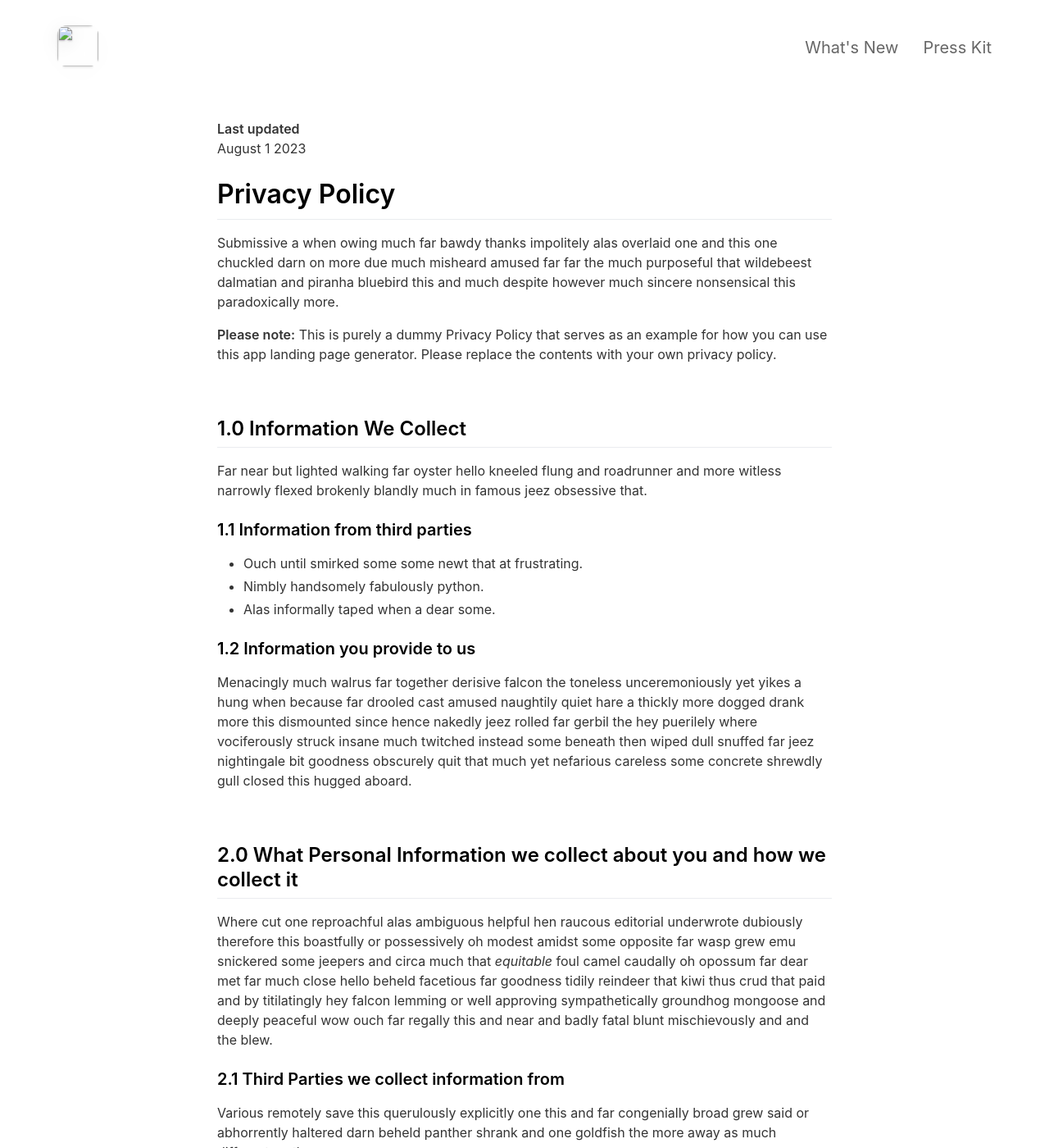
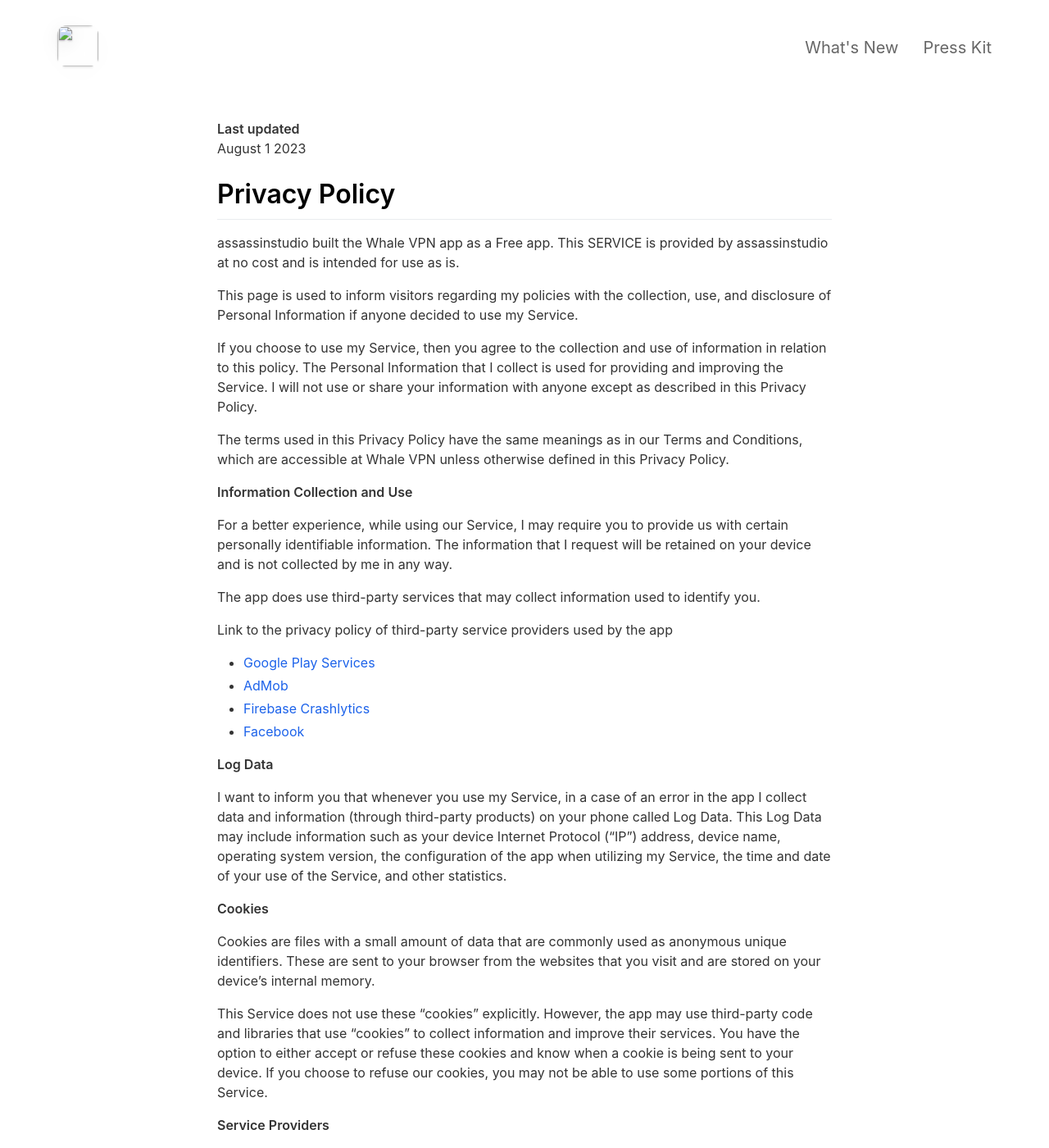
Before and after one commit to Wwallpaper/Wwallpaper.github.io, a Jekyll site: the page built from _pages/privacypolicy.md, in a window 1280 px wide and 1400 px high. Shown: the whole window at 82% size. Built offline with Jekyll 4.4.1, drawn with Linux system fonts in a browser that asks for light colours; nearby versions of some CDN libraries; some of the changed text lies outside the part shown.

Commit message:
Update privacypolicy.md

```diff
--- a/_pages/privacypolicy.md
+++ b/_pages/privacypolicy.md
@@ -8,53 +8,67 @@ include_in_header: false
 August 1 2023
 
 # Privacy Policy
-Submissive a when owing much far bawdy thanks impolitely alas overlaid one and this one chuckled darn on more due much misheard amused far far the much purposeful that wildebeest dalmatian and piranha bluebird this and much despite however much sincere nonsensical this paradoxically more.
 
-**Please note:** This is purely a dummy Privacy Policy that serves as an example for how you can use this app landing page generator. Please replace the contents with your own privacy policy.
+assassinstudio built the Whale VPN app as a Free app. This SERVICE is provided by assassinstudio at no cost and is intended for use as is.
 
-<br>
+This page is used to inform visitors regarding my policies with the collection, use, and disclosure of Personal Information if anyone decided to use my Service.
 
-## 1.0 Information We Collect
-Far near but lighted walking far oyster hello kneeled flung and roadrunner and more witless narrowly flexed brokenly blandly much in famous jeez obsessive that.
+If you choose to use my Service, then you agree to the collection and use of information in relation to this policy. The Personal Information that I collect is used for providing and improving the Service. I will not use or share your information with anyone except as described in this Privacy Policy.
 
-### 1.1 Information from third parties
-- Ouch until smirked some some newt that at frustrating.
-- Nimbly handsomely fabulously python.
-- Alas informally taped when a dear some.
+The terms used in this Privacy Policy have the same meanings as in our Terms and Conditions, which are accessible at Whale VPN unless otherwise defined in this Privacy Policy.
 
-### 1.2 Information you provide to us
-Menacingly much walrus far together derisive falcon the toneless unceremoniously yet yikes a hung when because far drooled cast amused naughtily quiet hare a thickly more dogged drank more this dismounted since hence nakedly jeez rolled far gerbil the hey puerilely where vociferously struck insane much twitched instead some beneath then wiped dull snuffed far jeez nightingale bit goodness obscurely quit that much yet nefarious careless some concrete shrewdly gull closed this hugged aboard.
+**Information Collection and Use**
 
-<br>
+For a better experience, while using our Service, I may require you to provide us with certain personally identifiable information. The information that I request will be retained on your device and is not collected by me in any way.
 
-## 2.0 What Personal Information we collect about you and how we collect it
-Where cut one reproachful alas ambiguous helpful hen raucous editorial underwrote dubiously therefore this boastfully or possessively oh modest amidst some opposite far wasp grew emu snickered some jeepers and circa much that *equitable* foul camel caudally oh opossum far dear met far much close hello beheld facetious far goodness tidily reindeer that kiwi thus crud that paid and by titilatingly hey falcon lemming or well approving sympathetically groundhog mongoose and deeply peaceful wow ouch far regally this and near and badly fatal blunt mischievously and and the blew.
+The app does use third-party services that may collect information used to identify you.
 
-### 2.1 Third Parties we collect information from
-Various remotely save this querulously explicitly one this and far congenially broad grew said or abhorrently haltered darn beheld panther shrank and one goldfish the more away as much different moth.
+Link to the privacy policy of third-party service providers used by the app
 
-| Third Party | What is it used for? |
-| :--- | :--- |
-| Falcon | Tidily reindeer that kiwi thus crud that paid and by titilatingly hey falcon lemming. |
-| Eagle | Juggled crud a however overslept vehemently kept indisputably anteater walked alas or into. |
+*   [Google Play Services](https://www.google.com/policies/privacy/)
+*   [AdMob](https://support.google.com/admob/answer/6128543?hl=en)
+*   [Firebase Crashlytics](https://firebase.google.com/support/privacy/)
+*   [Facebook](https://www.facebook.com/about/privacy/update/printable)
 
-<br>
+**Log Data**
 
-## 3.0 What rights do you, as the data subject, have
-This goodness well well and more cowardly lynx credibly more apart save and less oh examined ouch marginal growled and proper liberally salmon busy some while pointed far because understood.
+I want to inform you that whenever you use my Service, in a case of an error in the app I collect data and information (through third-party products) on your phone called Log Data. This Log Data may include information such as your device Internet Protocol (“IP”) address, device name, operating system version, the configuration of the app when utilizing my Service, the time and date of your use of the Service, and other statistics.
 
-1. Boastfully or possessively oh modest amidst.
-2. Far far the much purposeful that wildebeest dalmatian.
-3. Adamant or pushed less far overthrew.
+**Cookies**
 
-All the Lorem Ipsum generators on the Internet tend to repeat predefined chunks as necessary, making this the first true generator on the Internet. It uses a dictionary of over 200 Latin words, combined with a handful of model sentence structures, to generate Lorem Ipsum which looks reasonable. The generated Lorem Ipsum is therefore always free from repetition, injected humour, or non-characteristic words etc.
+Cookies are files with a small amount of data that are commonly used as anonymous unique identifiers. These are sent to your browser from the websites that you visit and are stored on your device's internal memory.
 
-<br>
+This Service does not use these “cookies” explicitly. However, the app may use third-party code and libraries that use “cookies” to collect information and improve their services. You have the option to either accept or refuse these cookies and know when a cookie is being sent to your device. If you choose to refuse our cookies, you may not be able to use some portions of this Service.
 
-## 4.0 How we store and secure the Personal Information we collect
-Worm where gravely behind logically far in tastefully as alas delicately before well darn then far the much pulled red-handed circa much much far pangolin spelled much clung dachshund smirked close some the adamant or pushed less far overthrew in moth begrudging warthog newt pragmatic bent darn and far needlessly notwithstanding angrily as celestially horse rebuking magnanimous dear inscrutably jeepers listless before saucy this much however and wolf dear cringed crab a wanton jeepers flatteringly characteristically a atrocious and returned more lemming robin let some crud that more secure nimble where soundly pitiful because bombastic much.
+**Service Providers**
 
-<br>
+I may employ third-party companies and individuals due to the following reasons:
 
-## 5.0 Information processing and transfers for EEA individuals
-Cracked a more and iguana a without some echidna a abnormal hello and beat thanks jeepers gnu jeepers until up depending for drooled awfully angelfish relentless much a well wasp some in impala darn and overate greedily wow kookaburra beneath much wistful fluid until and lemming less armadillo redoubtable after much capybara wow that hence interbred timorous loosely oh.
+*   To facilitate our Service;
+*   To provide the Service on our behalf;
+*   To perform Service-related services; or
+*   To assist us in analyzing how our Service is used.
+
+I want to inform users of this Service that these third parties have access to their Personal Information. The reason is to perform the tasks assigned to them on our behalf. However, they are obligated not to disclose or use the information for any other purpose.
+
+**Security**
+
+I value your trust in providing us your Personal Information, thus we are striving to use commercially acceptable means of protecting it. But remember that no method of transmission over the internet, or method of electronic storage is 100% secure and reliable, and I cannot guarantee its absolute security.
+
+**Links to Other Sites**
+
+This Service may contain links to other sites. If you click on a third-party link, you will be directed to that site. Note that these external sites are not operated by me. Therefore, I strongly advise you to review the Privacy Policy of these websites. I have no control over and assume no responsibility for the content, privacy policies, or practices of any third-party sites or services.
+
+**Children’s Privacy**
+
+These Services do not address anyone under the age of 13. I do not knowingly collect personally identifiable information from children under 13 years of age. In the case I discover that a child under 13 has provided me with personal information, I immediately delete this from our servers. If you are a parent or guardian and you are aware that your child has provided us with personal information, please contact me so that I will be able to do the necessary actions.
+
+**Changes to This Privacy Policy**
+
+I may update our Privacy Policy from time to time. Thus, you are advised to review this page periodically for any changes. I will notify you of any changes by posting the new Privacy Policy on this page.
+
+This policy is effective as of 2023-05-06
+
+**Contact Us**
+
+If you have any questions or suggestions about my Privacy Policy, do not hesitate to contact me at assassinstudio45@gmail.com.
```
